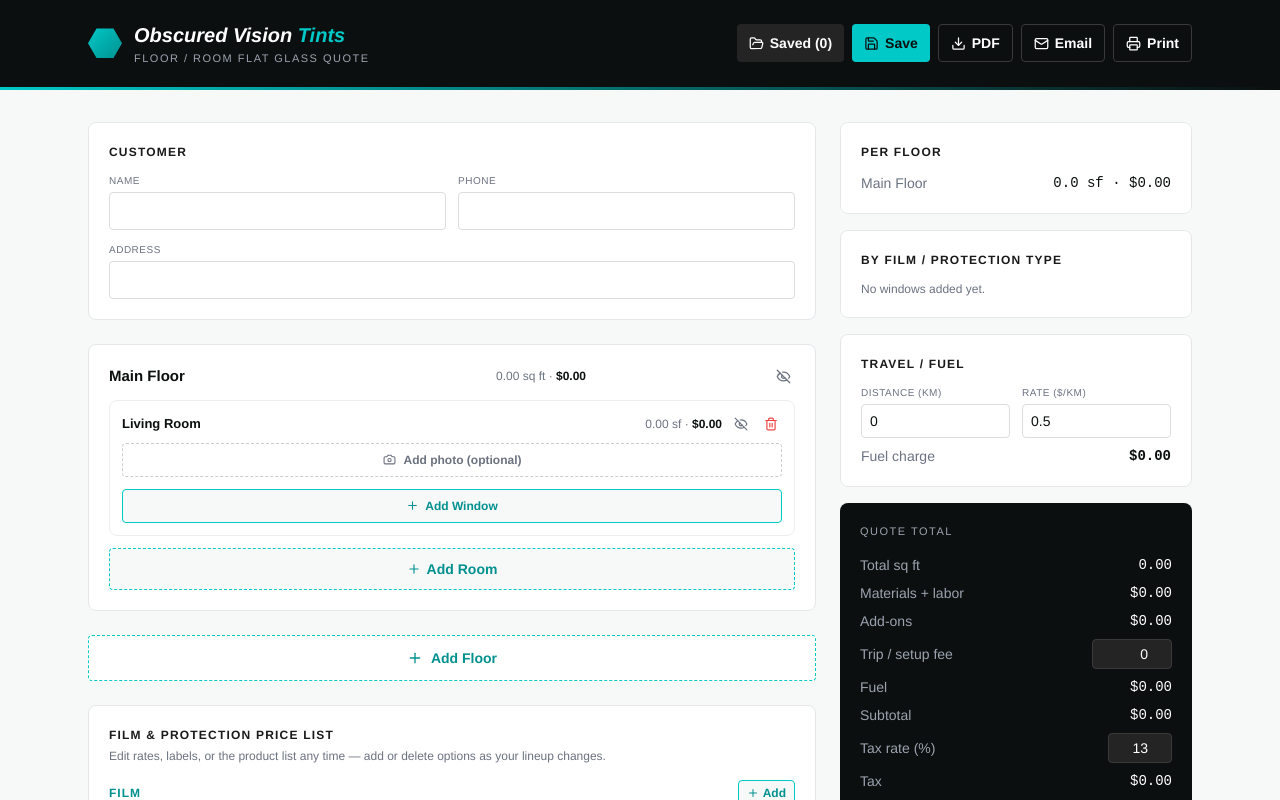
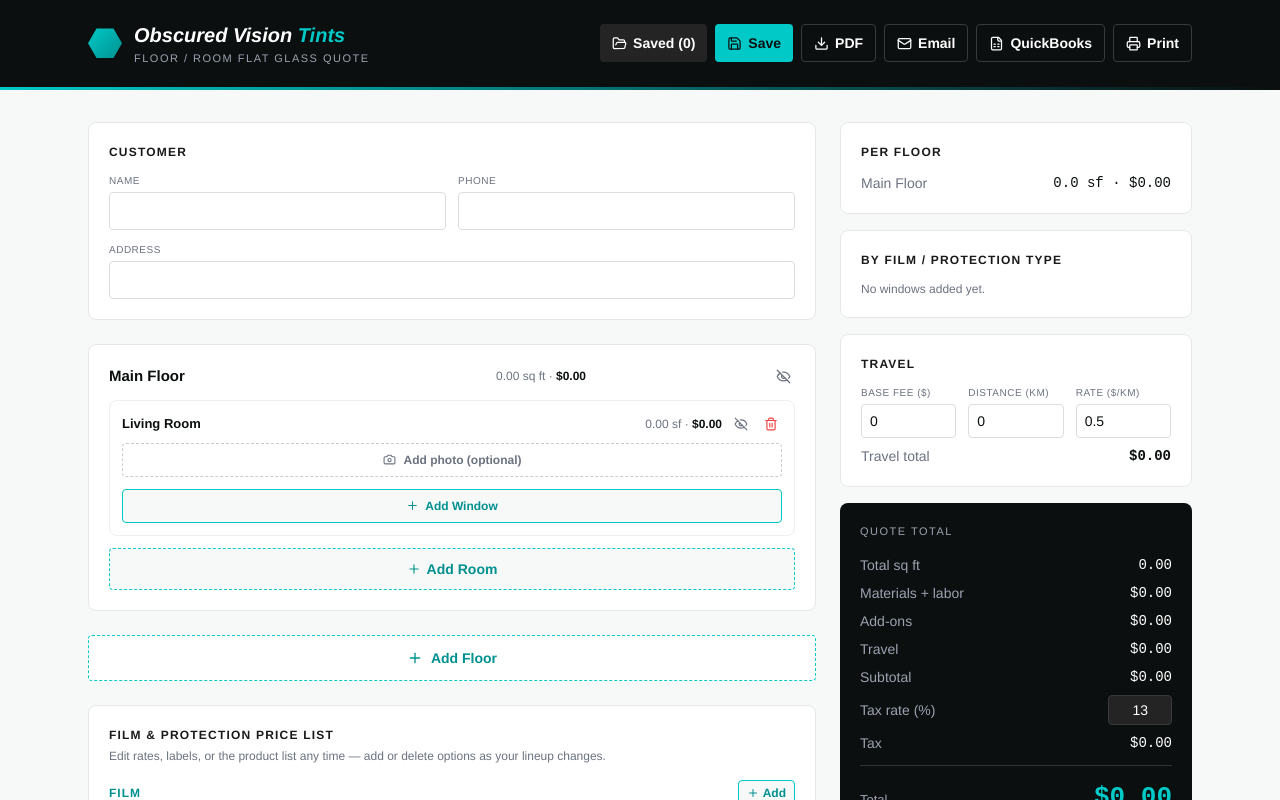
Before and after one commit to obscuredvisiontints-spec/ovt-quotes, a React (Vite) app: page / in a window 1280 px wide. Shown: the top 800 px of the page. Built offline with nearby package versions, Linux system fonts and the light colour scheme.

Commit message:
Update App.jsx

```diff
--- a/src/App.jsx
+++ b/src/App.jsx
@@ -1,5 +1,5 @@
 import React, { useState, useMemo, useRef, useEffect } from "react";
-import { Plus, Trash2, Save, FolderOpen, X, Printer, ChevronRight, Upload, Camera, Eye, EyeOff, Mail, Download } from "lucide-react";
+import { Plus, Trash2, Save, FolderOpen, X, Printer, ChevronRight, Upload, Camera, Eye, EyeOff, Mail, Download, FileSpreadsheet } from "lucide-react";
 import jsPDF from "jspdf";
 
 const TEAL = "#00C9C8";
@@ -526,7 +526,8 @@ export default function App() {
 
   const addOnsTotal = appliedAddOns.reduce((s, a) => s + addOnLineTotal(a), 0);
   const fuelCost = (parseFloat(kmTraveled) || 0) * (parseFloat(fuelRatePerKm) || 0);
-  const subtotal = computed.grandTotal + addOnsTotal + (parseFloat(tripFee) || 0) + fuelCost;
+  const travelTotal = (parseFloat(tripFee) || 0) + fuelCost;
+  const subtotal = computed.grandTotal + addOnsTotal + travelTotal;
   const tax = subtotal * ((parseFloat(taxRate) || 0) / 100);
   const finalTotal = subtotal + tax;
 
@@ -578,8 +579,7 @@ export default function App() {
     grandSqft: computed.grandSqft,
     materialsTotal: computed.grandTotal,
     addonsTotal: addOnsTotal,
-    tripFee: parseFloat(tripFee) || 0,
-    fuelCost,
+    travelTotal,
     subtotal,
     taxRate: parseFloat(taxRate) || 0,
     tax,
@@ -674,8 +674,7 @@ export default function App() {
     };
     totalsRow("Materials + labor", money(s.materialsTotal));
     totalsRow("Add-ons", money(s.addonsTotal));
-    totalsRow("Trip / setup fee", money(s.tripFee));
-    totalsRow("Fuel", money(s.fuelCost));
+    totalsRow("Travel", money(s.travelTotal));
     totalsRow("Subtotal", money(s.subtotal));
     totalsRow(`Tax (${s.taxRate}%)`, money(s.tax));
     y += 2;
@@ -711,8 +710,7 @@ export default function App() {
     lines.push("");
     lines.push(`Materials + labor: ${money(s.materialsTotal)}`);
     lines.push(`Add-ons: ${money(s.addonsTotal)}`);
-    lines.push(`Trip / setup fee: ${money(s.tripFee)}`);
-    lines.push(`Fuel: ${money(s.fuelCost)}`);
+    lines.push(`Travel: ${money(s.travelTotal)}`);
     lines.push(`Subtotal: ${money(s.subtotal)}`);
     lines.push(`Tax (${s.taxRate}%): ${money(s.tax)}`);
     lines.push(`TOTAL: ${money(s.total)}`);
@@ -722,6 +720,47 @@ export default function App() {
     const subject = `Flat Glass Quote — ${s.customer.name || "Obscured Vision Tints"}`;
     const body = lines.join("\n");
     window.location.href = `mailto:?subject=${encodeURIComponent(subject)}&body=${encodeURIComponent(body)}`;
+  };
+
+  // QuickBooks Online has native CSV import for Invoices (Sales > Invoices > Import
+  // invoices), but NOT for Estimates — that needs a paid third-party app. So this
+  // exports in the Invoice column format instead, ready for once a quote is accepted.
+  // Two things to double check in QBO before importing: the Customer name below has
+  // to exactly match an existing customer record, and the Product/Service names
+  // (e.g. "Window Film Installation") need to exist in your QBO Products & Services
+  // list — QBO will reject rows for names it doesn't recognize.
+  const exportQuickBooksCSV = () => {
+    const s = buildQuoteSummary();
+    const invoiceNo = `OVT-${Date.now().toString().slice(-6)}`;
+    const customerName = s.customer.name || "New Customer";
+    const rows = [
+      ["Invoice No", "Customer", "Invoice Date", "Product/Service", "Product/Service Description", "Product/Service Quantity", "Product/Service Rate", "Product/Service Amount"],
+    ];
+    s.filmLines.forEach((f) => {
+      const rate = f.sqft > 0 ? f.total / f.sqft : 0;
+      rows.push([invoiceNo, customerName, s.date, "Window Film Installation", f.label, f.sqft.toFixed(2), rate.toFixed(2), f.total.toFixed(2)]);
+    });
+    s.addonLines.forEach((a) => {
+      rows.push([invoiceNo, customerName, s.date, "Add-On Service", a.name, "1", a.total.toFixed(2), a.total.toFixed(2)]);
+    });
+    if (s.travelTotal > 0) {
+      rows.push([invoiceNo, customerName, s.date, "Travel", "Trip / mileage charge", "1", s.travelTotal.toFixed(2), s.travelTotal.toFixed(2)]);
+    }
+    if (s.tax > 0) {
+      rows.push([invoiceNo, customerName, s.date, "Sales Tax", `Tax @ ${s.taxRate}%`, "1", s.tax.toFixed(2), s.tax.toFixed(2)]);
+    }
+
+    const csv = rows.map((r) => r.map((cell) => `"${String(cell).replace(/"/g, '""')}"`).join(",")).join("\r\n");
+    const blob = new Blob([csv], { type: "text/csv;charset=utf-8;" });
+    const url = URL.createObjectURL(blob);
+    const link = document.createElement("a");
+    link.href = url;
+    const filenameBase = customerName.replace(/[^a-z0-9]+/gi, "-").toLowerCase();
+    link.download = `ovt-quote-${filenameBase}-${s.date}-quickbooks.csv`;
+    document.body.appendChild(link);
+    link.click();
+    document.body.removeChild(link);
+    URL.revokeObjectURL(url);
   };
 
   return (
@@ -740,6 +779,7 @@ export default function App() {
             <button onClick={saveQuote} className="flex items-center gap-1.5 px-3 py-2 text-sm font-semibold rounded" style={{ background: TEAL, color: INK }}><Save size={15} /> Save</button>
             <button onClick={exportPDF} className="flex items-center gap-1.5 px-3 py-2 text-sm font-semibold rounded" style={{ background: "transparent", color: "#fff", border: "1px solid #3a3a3a" }}><Download size={15} /> PDF</button>
             <button onClick={emailQuote} className="flex items-center gap-1.5 px-3 py-2 text-sm font-semibold rounded" style={{ background: "transparent", color: "#fff", border: "1px solid #3a3a3a" }}><Mail size={15} /> Email</button>
+            <button onClick={exportQuickBooksCSV} className="flex items-center gap-1.5 px-3 py-2 text-sm font-semibold rounded" style={{ background: "transparent", color: "#fff", border: "1px solid #3a3a3a" }}><FileSpreadsheet size={15} /> QuickBooks</button>
             <button onClick={() => window.print()} className="flex items-center gap-1.5 px-3 py-2 text-sm font-semibold rounded" style={{ background: "transparent", color: "#fff", border: "1px solid #3a3a3a" }}><Printer size={15} /> Print</button>
           </div>
         </div>
@@ -1093,8 +1133,12 @@ export default function App() {
             )}
 
             <div style={{ background: "#fff", border: "1px solid #e5e7eb", borderRadius: 8 }} className="p-5">
-              <SectionTitle>Travel / Fuel</SectionTitle>
-              <div className="grid grid-cols-2 gap-3 mt-3">
+              <SectionTitle>Travel</SectionTitle>
+              <div className="grid grid-cols-3 gap-3 mt-3">
+                <div>
+                  <MiniLabel>Base fee ($)</MiniLabel>
+                  <input type="number" value={tripFee} onChange={(e) => setTripFee(e.target.value)} className="w-full text-sm px-2 py-1.5 rounded border" style={{ borderColor: "#ddd" }} />
+                </div>
                 <div>
                   <MiniLabel>Distance (km)</MiniLabel>
                   <input type="number" value={kmTraveled} onChange={(e) => setKmTraveled(e.target.value)} className="w-full text-sm px-2 py-1.5 rounded border" style={{ borderColor: "#ddd" }} />
@@ -1105,8 +1149,8 @@ export default function App() {
                 </div>
               </div>
               <div className="flex justify-between mt-2 text-sm">
-                <span style={{ color: STEEL }}>Fuel charge</span>
-                <span style={{ fontFamily: "ui-monospace, monospace", fontWeight: 700 }}>{money(fuelCost)}</span>
+                <span style={{ color: STEEL }}>Travel total</span>
+                <span style={{ fontFamily: "ui-monospace, monospace", fontWeight: 700 }}>{money(travelTotal)}</span>
               </div>
             </div>
 
@@ -1116,11 +1160,7 @@ export default function App() {
                 <div className="flex justify-between"><span style={{ color: "#9ca3af" }}>Total sq ft</span><span style={{ fontFamily: "ui-monospace, monospace" }}>{computed.grandSqft.toFixed(2)}</span></div>
                 <div className="flex justify-between"><span style={{ color: "#9ca3af" }}>Materials + labor</span><span style={{ fontFamily: "ui-monospace, monospace" }}>{money(computed.grandTotal)}</span></div>
                 <div className="flex justify-between"><span style={{ color: "#9ca3af" }}>Add-ons</span><span style={{ fontFamily: "ui-monospace, monospace" }}>{money(addOnsTotal)}</span></div>
-                <div className="flex items-center justify-between">
-                  <span style={{ color: "#9ca3af" }}>Trip / setup fee</span>
-                  <input type="number" value={tripFee} onChange={(e) => setTripFee(e.target.value)} className="w-20 text-sm px-2 py-1 rounded text-right" style={{ background: "#242424", color: "#fff", border: "1px solid #3a3a3a" }} />
-                </div>
-                <div className="flex justify-between"><span style={{ color: "#9ca3af" }}>Fuel</span><span style={{ fontFamily: "ui-monospace, monospace" }}>{money(fuelCost)}</span></div>
+                <div className="flex justify-between"><span style={{ color: "#9ca3af" }}>Travel</span><span style={{ fontFamily: "ui-monospace, monospace" }}>{money(travelTotal)}</span></div>
                 <div className="flex justify-between"><span style={{ color: "#9ca3af" }}>Subtotal</span><span style={{ fontFamily: "ui-monospace, monospace" }}>{money(subtotal)}</span></div>
                 <div className="flex items-center justify-between">
                   <span style={{ color: "#9ca3af" }}>Tax rate (%)</span>
```
